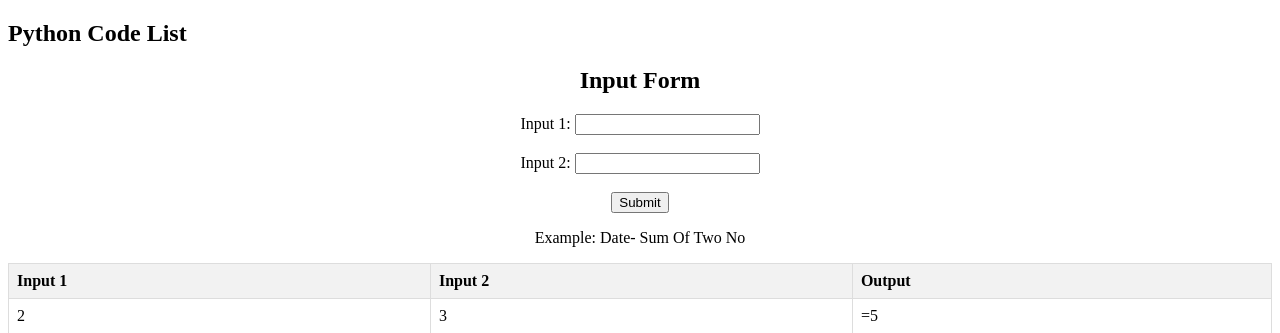
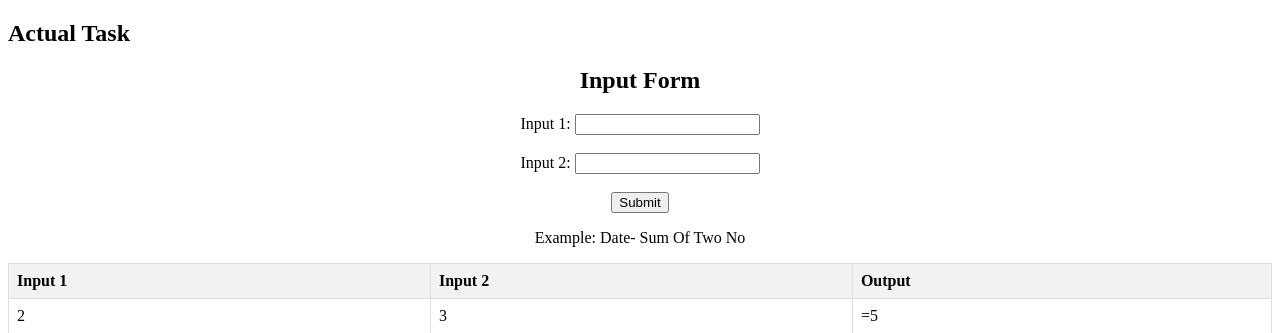
Before and after one commit to digitalranjan22/python_code_runner, a Django app: page / in a window 1280 px wide. Shown: the top 333 px of the page. Run offline with Django 4.2, Linux system fonts and the light colour scheme; data that the repository does not hold is empty.

```diff
--- a/code_runner_app/templates/code_list.html
+++ b/code_runner_app/templates/code_list.html
@@ -21,7 +21,16 @@
     </style>
 </head>
 <body>
-<h2>Python Code List</h2>
+<h2>Actual Task</h2>
+
+<!-- <form action="external" method="post">
+    {% csrf_token %}
+    Input Text :
+    <input type="text" name="parm" required><br><br>
+    {{data_external}}<br><br>
+    <input type="submit" value="Run Exteranl Code ">
+
+</form> -->
 
 <center>
     <h2>Input Form</h2>
--- a/code_runner_app/urls.py
+++ b/code_runner_app/urls.py
@@ -1,8 +1,9 @@
 # code_runner/urls.py
 from django.urls import path
-from .views import code_list, execute_code
+from .views import code_list, external
 
 urlpatterns = [
     path('', code_list, name='code_list'),
-    path('execute/<int:code_id>/', execute_code, name='execute_code'),
+    # path('execute/<int:code_id>/', execute_code, name='execute_code'),
+    # path('external', views.external, name='external'),
 ]
--- a/code_runner_app/views.py
+++ b/code_runner_app/views.py
@@ -2,21 +2,29 @@
 from django.shortcuts import render, get_object_or_404
 from .models import PythonCode, CodeExecution
 from .forms import CodeExecutionForm
-import subprocess
+from subprocess import run,PIPE
+import sys
+# import request
+
 
 def code_list(request):
     codes = PythonCode.objects.all()
     return render(request, 'code_list.html', {'codes': codes})
 
-def execute_code(request, code_id):
-    python_code = get_object_or_404(PythonCode, pk=code_id)
-    form = CodeExecutionForm(request.POST or None)
-    if form.is_valid():
-        parameters = form.cleaned_data['parameters']
-        # Assuming 'python' is in the system's PATH
-        command = f'python {python_code.code_file.path} {parameters}'
-        output = subprocess.getoutput(command)
-        CodeExecution.objects.create(python_code=python_code, parameters=parameters, output=output)
-        # Handle output location configuration here if needed
+def external(request):
+    inp = request.Post.get('parm ')
+    out = run(sys.executable,'/home/digitalranjan/workspace/python_code_runner/task_list/test.py')
+    return True
 
-    return render(request, 'execute_code.html', {'python_code': python_code, 'form': form})
+# def execute_code(request, code_id):
+    # python_code = get_object_or_404(PythonCode, pk=code_id)
+    # form = CodeExecutionForm(request.POST or None)
+    # if form.is_valid():
+    #     parameters = form.cleaned_data['parameters']
+    #     # Assuming 'python' is in the system's PATH
+    #     command = f'python {python_code.code_file.path} {parameters}'
+    #     output = subprocess.getoutput(command)
+    #     CodeExecution.objects.create(python_code=python_code, parameters=parameters, output=output)
+    #     # Handle output location configuration here if needed
+
+    # return render(request, 'execute_code.html', {'python_code': python_code, 'form': form})
--- /dev/null
+++ b/task_list/test.py
@@ -0,0 +1,6 @@
+import sys
+import datetime
+
+time = datetime.datetime.now()
+output = "Hi %s Current Time is %s" % (sys.argv[1], time)
+print(output)
```
